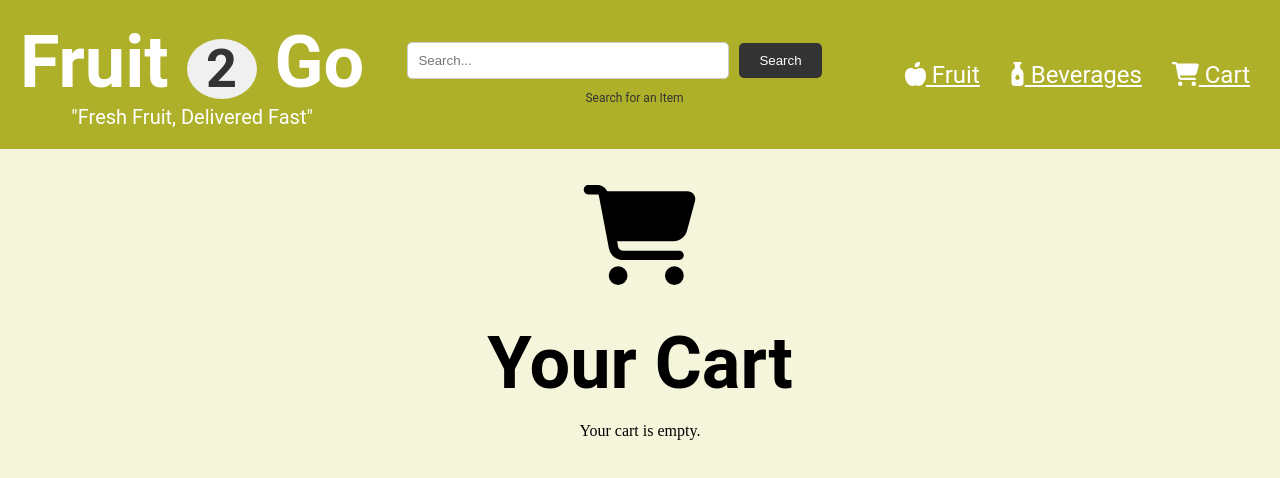
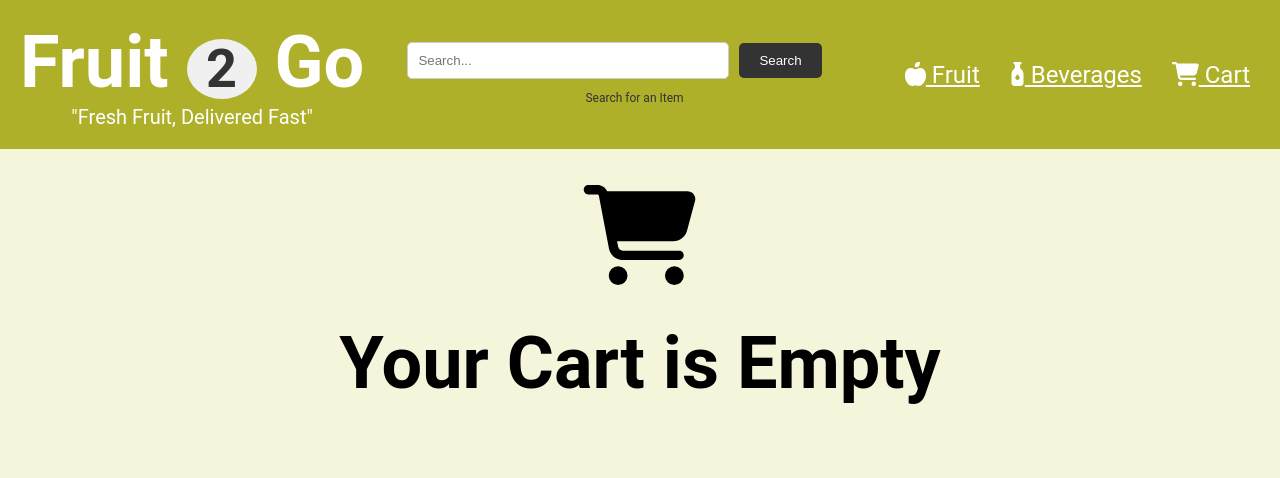
Before and after one commit to LiamGunning07/Fruit_To_Go, a Next.js app in the folder frontend/: page /cart in a window 1280 px wide. Shown: the top 478 px of the page. Built offline with nearby package versions, Linux system fonts and the light colour scheme.

Commit message:
fixed conditional cart rendering

```diff
--- a/frontend/src/app/cart/page.js
+++ b/frontend/src/app/cart/page.js
@@ -15,14 +15,10 @@ export default function Cart() {
       <Header />
       <div className={styles.header}>
         <FontAwesomeIcon icon={faCartShopping} className={styles.faCartShopping} />
-        <h1>Your Cart</h1>
+        <h1>Your Cart {cart.length === 0 && "is Empty"}</h1>
       </div>
       <div className={styles.cartlist_container}>
-      {cart.length > 0 ? (
-          <CartList cart={cart} />
-        ) : (
-          <p className={styles.emptyMessage}>Your cart is empty.</p>
-        )}
+      {cart.length > 0 && <CartList cart={cart} />}
       </div>
     </div>
   );
```
